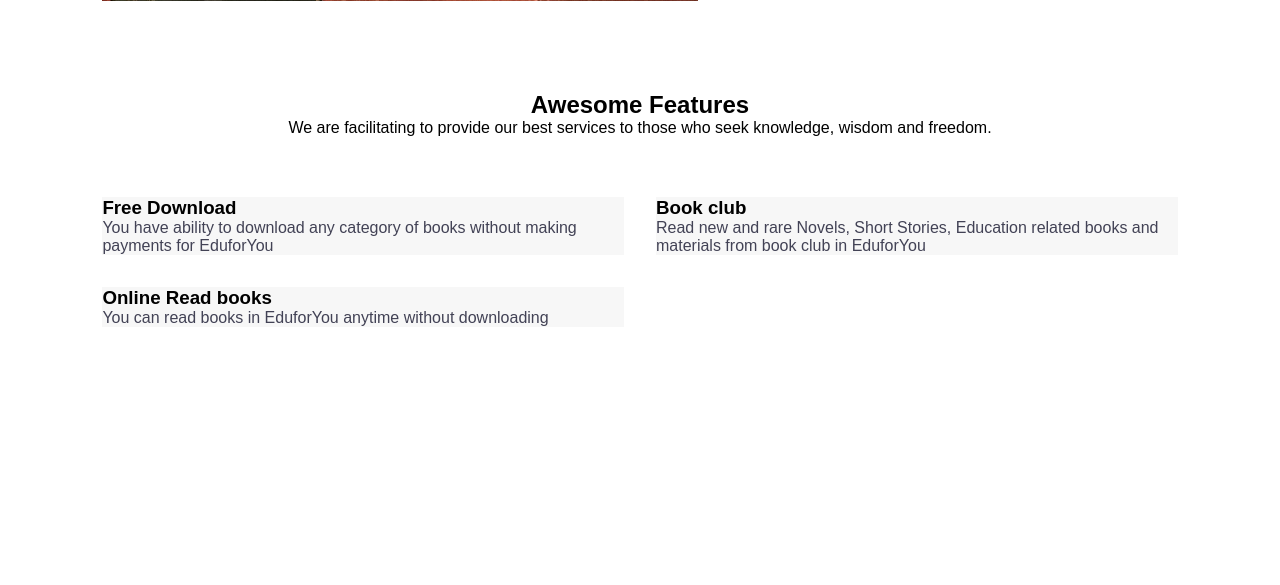
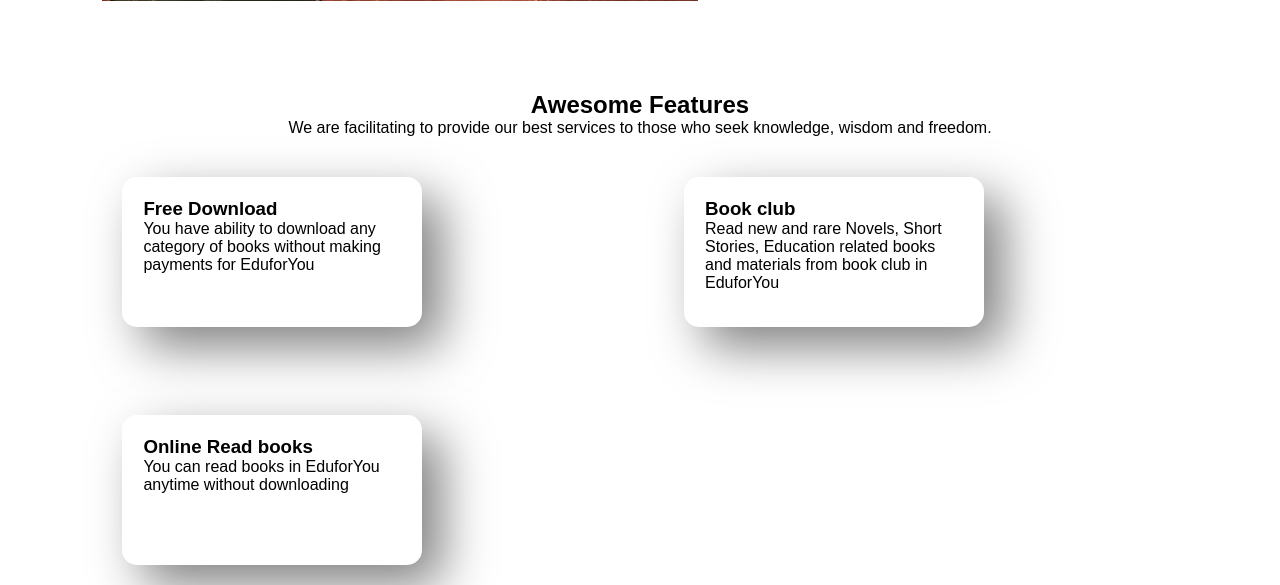
Before and after one commit to Hirankavindu/University-Web-project, a PHP site: page /about1.html in a window 1280 px wide. Shown: the part 1153-1738 px from the top of the page. Before the commit the page ends 1479 px from the top, so only its background shows below. Run offline with PHP 8.4, Linux system fonts and the light colour scheme.

Commit message:
Update About

```diff
--- a/About/about1.css
+++ b/About/about1.css
@@ -142,28 +142,56 @@
 #features .fea-base{
     display: grid;
     grid-template-columns: repeat(auto-fit, minmax(350px, 2fr));
-    grid-gap: 2rem;
-    margin-top: 60px;
+    grid-gap: 3rem;
+    margin-top: 20px;
+
 }
 
-#features .fea-box{
-    background-color: #f7f7f7;
-    text-align: start;
+#features .fea-card{
+    padding: 20px;
+    text-align: center;
+    transition: 0.5s;
+    display: flex;
 
 }
 
 
-#features .fea-box h2{
-    font-size: 1.2rem;
-    font-weight: 600;
-    color: rgb(36, 36, 68);
-    padding: 13px 0 7px 0;
+#features .fea-box{
+    text-align: start;
+    width: 300px;
+    margin: 20px;
+    height: 150px;
+    padding: 20px;
+    box-shadow: 20px 20px 50px rgba(3, 3, 3, 0.5);
+    border-radius: 15px;
+    background: rgba(255, 255, 255, 0.1);
+    justify-content: center;
+    align-items: center;
+    border-top: 1px solid rgba(255, 255, 255, 0.5);
+    border-left: 1px solid rgba(255, 255, 255, 0.5);
+    backdrop-filter: blur(5px);
+    position: relative;
 
 }
 
-#features .fea-box p{
-    font-size: 1rem;
-    font-weight: 400;
-    color: rgb(66, 66, 85);
+
+.features .fea-box h2{
+    font-size: 8em;
+    position: absolute;
+    font-weight: 100;
+    color: rgba(0, 0, 0, 0.05);
+    padding: 13px 0 7px 0;
+    top: -30px;
+    right: 30px;
+    pointer-events: none;
 
 }
+
+.features .fea-box p{
+    text-align: justify;
+    font-size: 1em;
+    z-index: 1;
+    font-size: 1em;
+    font-weight: 300;
+    color: rgba(51, 51, 51, 0.05);
+}
```
